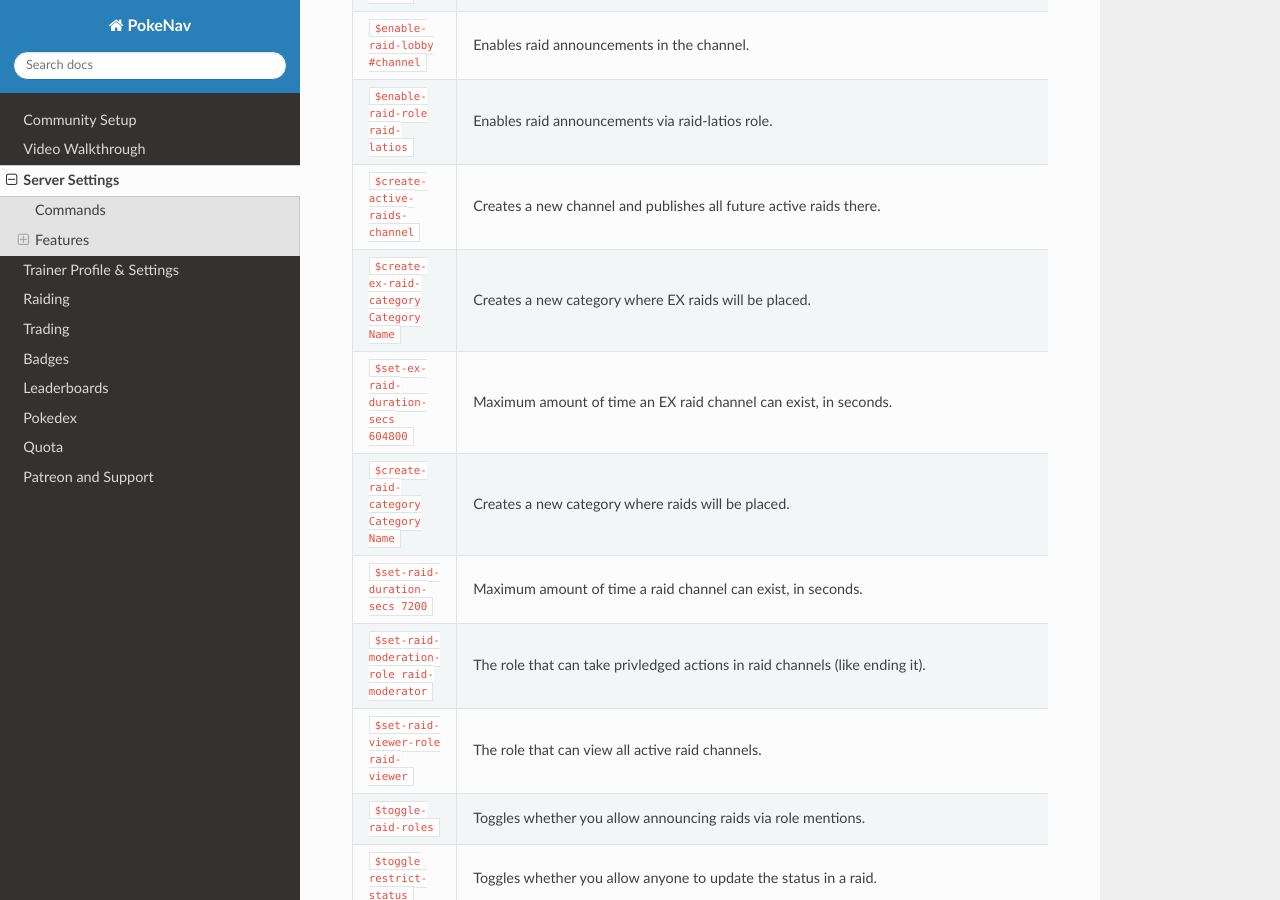
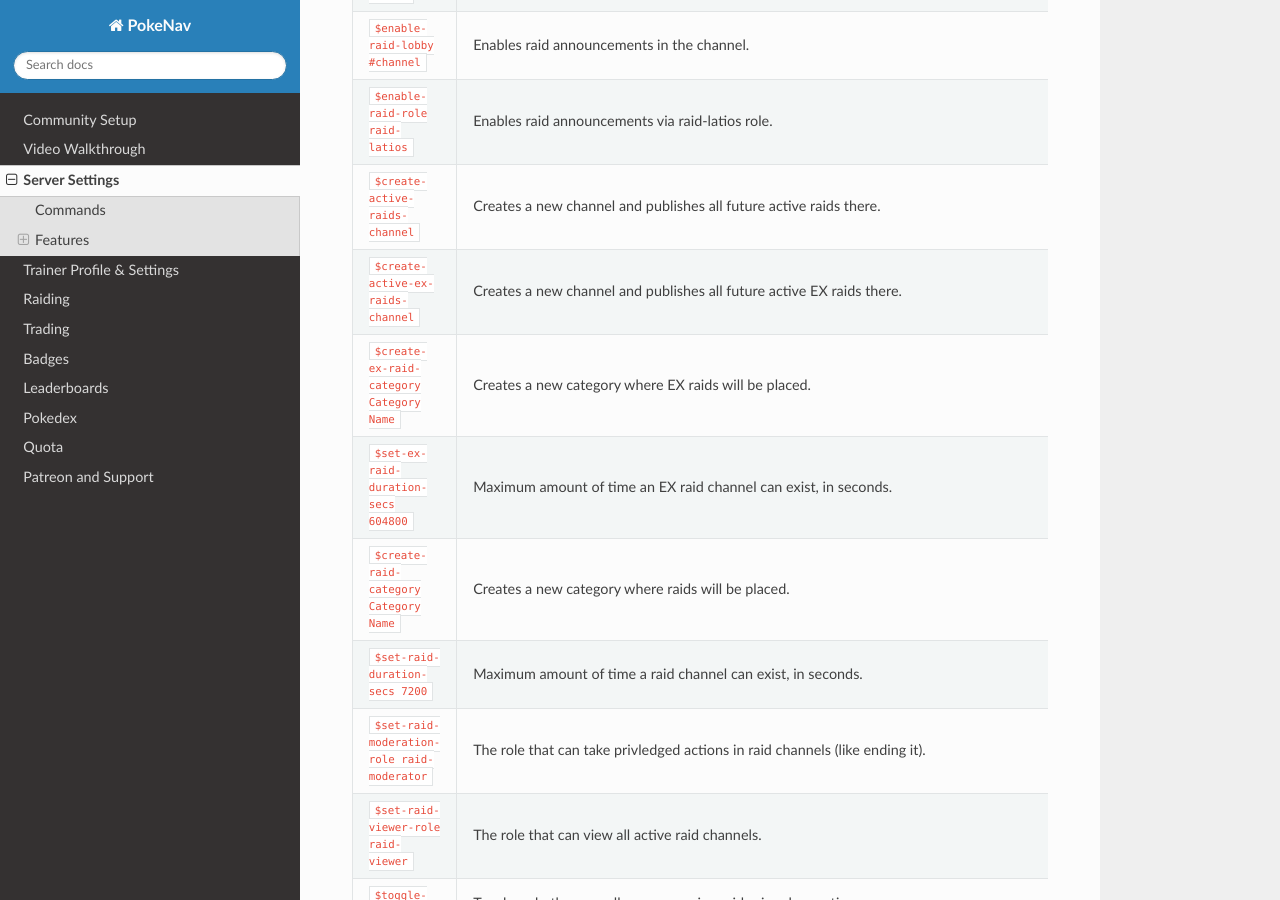
Before and after one commit to PokeNavBot/pokenav-documentation, a Sphinx documentation site: the page built from source/moderation.md, in a window 1280 px wide and 900 px high, scrolled down 2100 px. Built offline with Sphinx 7.4.7 and the Read the Docs theme 2.0.0, drawn with Linux system fonts in a browser that asks for light colours; formulas are drawn with MathJax 3; some of the changed text lies outside the part shown.

Commit message:
assume bosses and active ex

````diff
--- a/source/moderation.md
+++ b/source/moderation.md
@@ -58,6 +58,7 @@
    ``$enable-raid-lobby #channel``, "Enables raid announcements in the channel."
    ``$enable-raid-role raid-latios``, "Enables raid announcements via raid-latios role."
    ``$create-active-raids-channel``, "Creates a new channel and publishes all future active raids there."
+   ``$create-active-ex-raids-channel``, "Creates a new channel and publishes all future active EX raids there."
    ``$create-ex-raid-category Category Name``, "Creates a new category where EX raids will be placed."
    ``$set-ex-raid-duration-secs 604800``, "Maximum amount of time an EX raid channel can exist, in seconds."
    ``$create-raid-category Category Name``, "Creates a new category where raids will be placed."
@@ -75,6 +76,7 @@
    ``$toggle public-raid-channels``, "Toggles whether raid channels should be visible to anyone in the raid lobby."
    ``$toggle share-raid-reports``, "Toggles whether raids are reported to the mobile app."
    ``$set-member-shared-quota``, "Sets the number of scans an individual can take from the shared pool."
+   ``$set assumed-t5 mewtwo``, "Assumes all tier 5 eggs are Mewtwo."
 ```
 
 ```eval_rst
````
